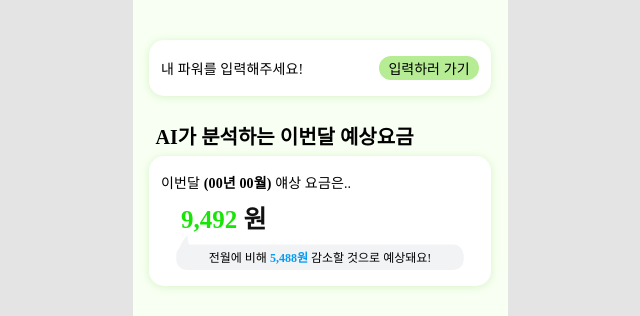
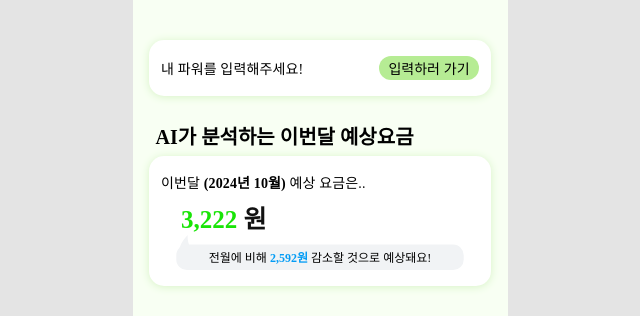
Before and after one commit to GreenSpark-greenspark/greenspark-frontend, a Next.js app: page /power in a window 1280 px wide. Shown: the top 316 px of the page, without its empty margins (320-960 px from the left). Built offline with nearby package versions, Linux system fonts and the light colour scheme.

Commit message:
feat: 예상 요금 케이스 구분 및 날짜 처리

```diff
--- a/src/app/_component/power/AICharge.tsx
+++ b/src/app/_component/power/AICharge.tsx
@@ -1,25 +1,104 @@
-import React from "react";
+import React, { useEffect, useState } from "react";
 import Box from "@/components/Box";
 import styles from "./power.common.module.css";
 import IconComment from "../../../../public/icon/power_comment.svg";
+interface ChargeData {
+  currentMonth: number;
+  lastMonth: number | null;
+}
+
+type DifferenceType = "increase" | "unchanged" | "decrease" | "noLastMonth";
+
 export default function AICharge() {
+  const [chargeData, setChargeData] = useState<ChargeData | null>(null);
+  const [differenceType, setDifferenceType] = useState<DifferenceType>("noLastMonth");
+  const [currentMonthLabel, setcurrentMonthLabel] = useState<string>("");
+  const [previousMonthLabel, setPreviousMonthLabel] = useState<string>("");
+
+  useEffect(() => {
+    const now = new Date();
+
+    // 이번달 날짜
+    const currentMonthDate = new Date(now.getFullYear(), now.getMonth(), 1);
+    const currentMonthYear = currentMonthDate.getFullYear();
+    const currentMonth = currentMonthDate.getMonth() + 1;
+    setcurrentMonthLabel(
+      `${currentMonthYear}년 ${currentMonth < 10 ? `0${currentMonth}` : currentMonth}월`
+    ); // 09월 처럼 보이게 하기 위해
+
+    // 저번달 날짜
+    const lastMonthDate = new Date(now.getFullYear(), now.getMonth() - 1, 1);
+    const lastMonthYear = lastMonthDate.getFullYear();
+    const lastMonth = lastMonthDate.getMonth() + 1;
+    setPreviousMonthLabel(`${lastMonthYear}년 ${lastMonth < 10 ? `0${lastMonth}` : lastMonth}월`);
+    const mockData: ChargeData = {
+      currentMonth: 3222,
+      lastMonth: 5814
+    };
+
+    setChargeData(mockData);
+
+    if (mockData.lastMonth === null) {
+      setDifferenceType("noLastMonth");
+    } else {
+      const difference = mockData.currentMonth - mockData.lastMonth;
+      setDifferenceType(difference > 0 ? "increase" : difference === 0 ? "unchanged" : "decrease");
+    }
+  }, []);
+
+  // 요금 변동 메시지 설정
+  const renderComment = () => {
+    if (!chargeData) return null;
+
+    const { currentMonth, lastMonth } = chargeData;
+    const difference = lastMonth ? currentMonth - lastMonth : 0;
+
+    switch (differenceType) {
+      case "noLastMonth":
+        return <p className={styles.commentText}>{previousMonthLabel} 전기 요금을 입력해주세요!</p>;
+      case "increase":
+        return (
+          <p className={styles.commentText}>
+            전월에 비해 <span className={styles.commentRed}>{difference.toLocaleString()}원</span>{" "}
+            증가할 것으로 예상돼요!
+          </p>
+        );
+      case "unchanged":
+        return (
+          <p className={styles.commentText}>
+            전월과 <span className={styles.commentGreen}>같을</span> 것으로 예상돼요!
+          </p>
+        );
+      case "decrease":
+        return (
+          <p className={styles.commentText}>
+            전월에 비해{" "}
+            <span className={styles.commentBlue}>{Math.abs(difference).toLocaleString()}원</span>{" "}
+            감소할 것으로 예상돼요!
+          </p>
+        );
+      default:
+        return null;
+    }
+  };
+
   return (
     <>
       <p className={styles.title}>AI가 분석하는 이번달 예상요금</p>
       <div className={styles.wrap}>
         <Box>
           <p className={styles.text_normal}>
-            이번달<span className={styles.text_bold}> (00년 00월) </span>얘상 요금은..
+            이번달<span className={styles.text_bold}> ({currentMonthLabel}) </span>예상 요금은..
           </p>
           <p className={styles.cost}>
-            <span className={styles.costGreen}>9,492</span> 원
+            <span className={styles.costGreen}>
+              {chargeData ? chargeData.currentMonth.toLocaleString() : "?,???"}
+            </span>{" "}
+            원
           </p>
           <div className={styles.comment}>
             <IconComment className={styles.iconComment} />
-            <p className={styles.commentText}>
-              전월에 비해 <span className={styles.commentBlue}>5,488원</span> 감소할 것으로
-              예상돼요!
-            </p>
+            {renderComment()}
           </div>
         </Box>
       </div>
```
